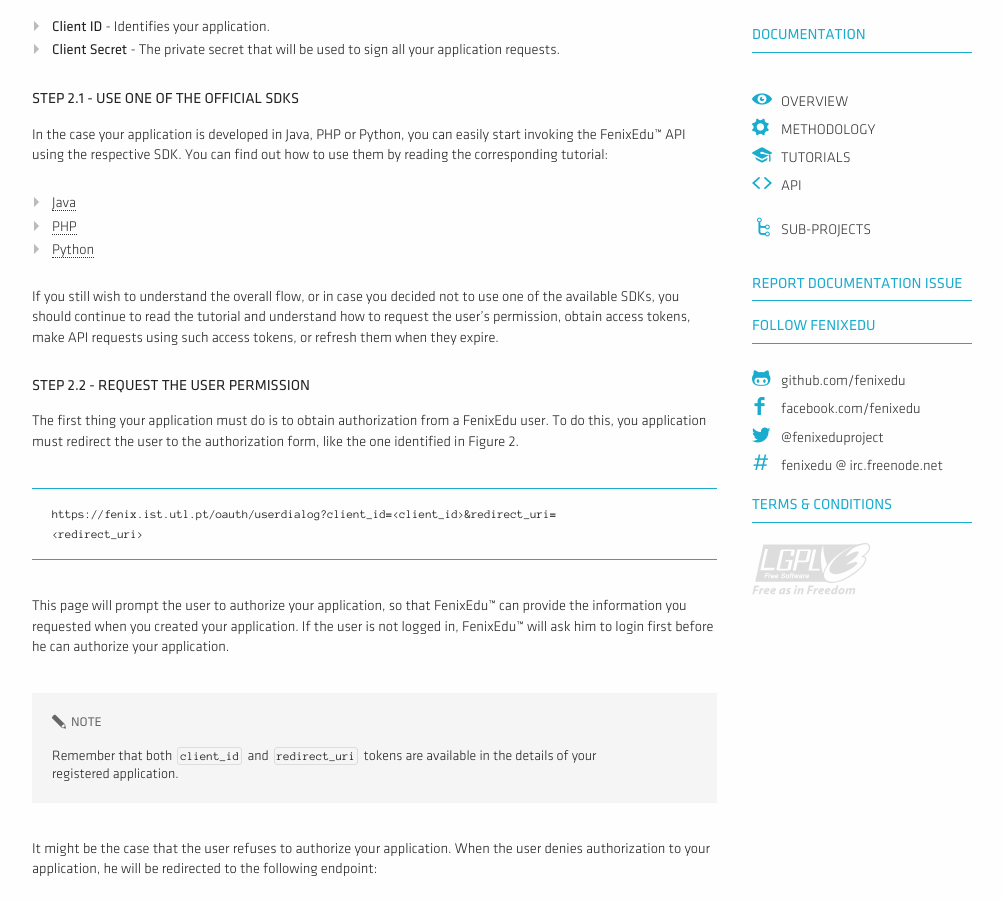
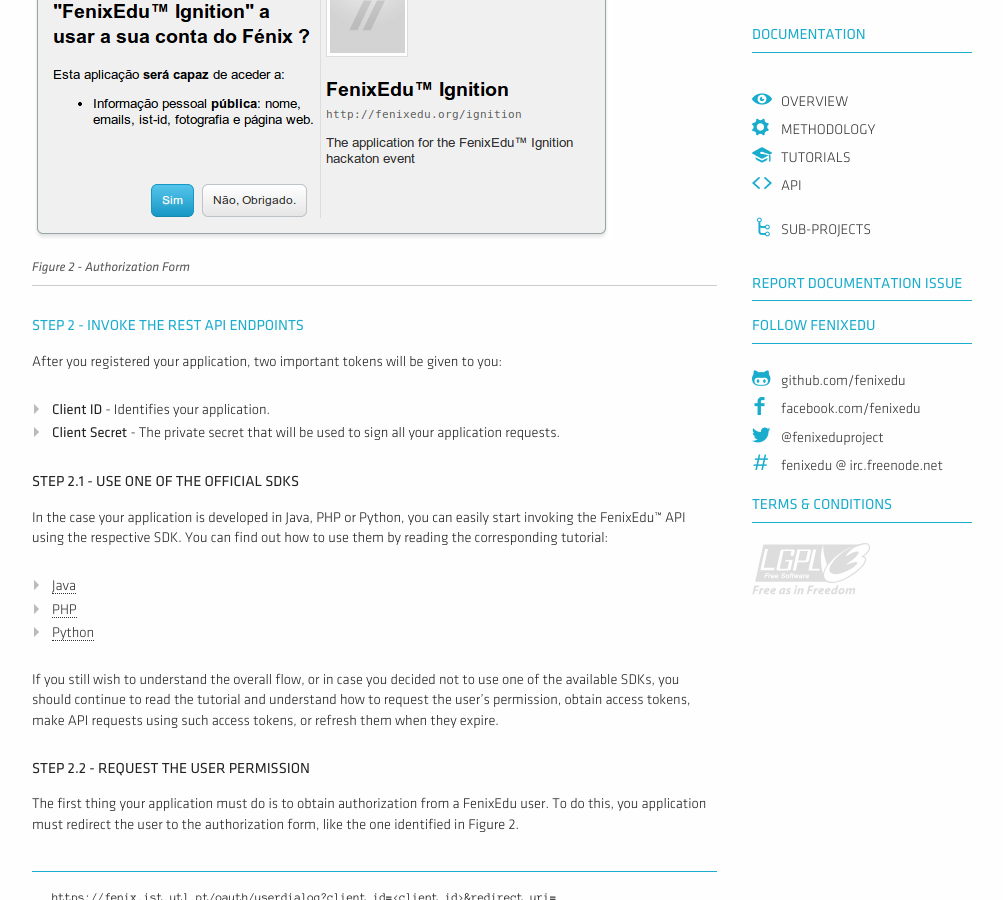
Before and after one commit to FenixEdu/fenixedu.github.io, a Jekyll site: the page built from dev/tutorials/use-fenixedu-api-in-your-application/index.md, in a window 1280 px wide and 900 px high, scrolled down 1666 px. Shown: the whole window, without its empty margins (128-1131 px from the left). Built offline with Jekyll 4.4.1, drawn with Linux system fonts in a browser that asks for light colours; nearby versions of some CDN libraries; Markdown is read by kramdown in place of the engine named in the settings.

Commit message:
Fixes #10 and #7 - Missing Figure 2.

```diff
--- a/dev/tutorials/use-fenixedu-api-in-your-application/index.md
+++ b/dev/tutorials/use-fenixedu-api-in-your-application/index.md
@@ -33,6 +33,8 @@ To register your third-party application, you'll need to provide some informatio
 * __Redirect__ URL - - The endpoint in your application to proceed the OAuth2 flow.
 
 This information is used by us to identify your application and allow users to authorize their private data through the oAuth authorization protocol. When using your application for the first time, users will be prompt to authorized the requested scopes. The authorization form, exemplified in Figure 2, will display the information that you provided when your registered your application.
+
+![Figure 2 - Authorization Form]({{site.url}}/assets/authorization-form.png)
 
 ### Step 2 - Invoke the REST API Endpoints
 
```
Also changed, not shown: assets/authorization-form.png (added).
